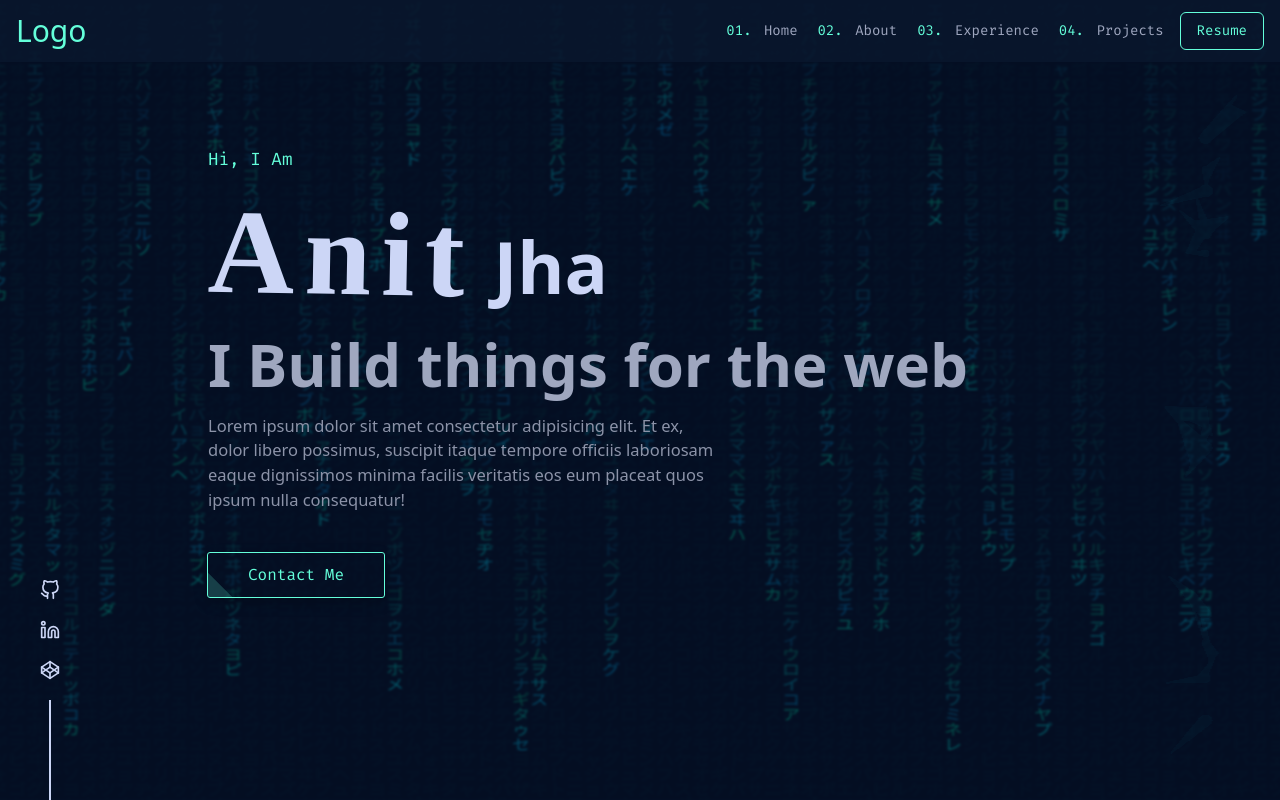
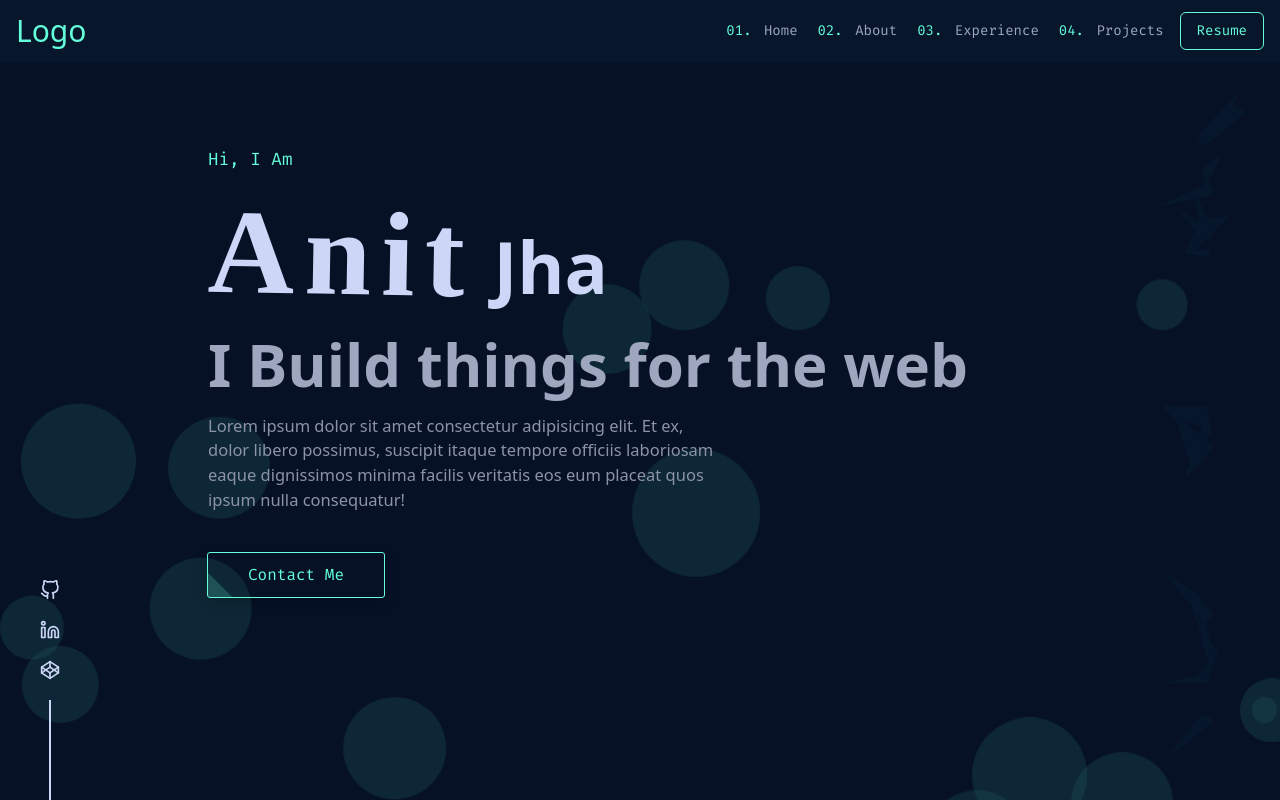
Before and after one commit to AnitKrJha/My-Portfolio, a React (Vite) app: page / in a window 1280 px wide. Shown: the top 800 px of the page. Built offline with nearby package versions, Linux system fonts and the light colour scheme; a web font is replaced by a local one.

Commit message:
replaced matrix with bubbles

```diff
--- /dev/null
+++ b/src/components/animatedBg.component.jsx
@@ -0,0 +1,60 @@
+import '../sass/components/animatedBg.styles.scss'
+
+const AnimatedBg = ()=>{
+    return(
+        <div className="bubbles">
+  <div className="bubble"></div>
+  <div className="bubble"></div>
+  <div className="bubble"></div>
+  <div className="bubble"></div>
+  <div className="bubble"></div>
+  <div className="bubble"></div>
+  <div className="bubble"></div>
+  <div className="bubble"></div>
+  <div className="bubble"></div>
+  <div className="bubble"></div>
+  <div className="bubble"></div>
+  <div className="bubble"></div>
+  <div className="bubble"></div>
+  <div className="bubble"></div>
+  <div className="bubble"></div>
+  <div className="bubble"></div>
+  <div className="bubble"></div>
+  <div className="bubble"></div>
+  <div className="bubble"></div>
+  <div className="bubble"></div>
+  <div className="bubble"></div>
+  <div className="bubble"></div>
+  <div className="bubble"></div>
+  <div className="bubble"></div>
+  <div className="bubble"></div>
+  <div className="bubble"></div>
+  <div className="bubble"></div>
+  <div className="bubble"></div>
+  <div className="bubble"></div>
+  <div className="bubble"></div>
+  <div className="bubble"></div>
+  <div className="bubble"></div>
+  <div className="bubble"></div>
+  <div className="bubble"></div>
+  <div className="bubble"></div>
+  <div className="bubble"></div>
+  <div className="bubble"></div>
+  <div className="bubble"></div>
+  <div className="bubble"></div>
+  <div className="bubble"></div>
+  <div className="bubble"></div>
+  <div className="bubble"></div>
+  <div className="bubble"></div>
+  <div className="bubble"></div>
+  <div className="bubble"></div>
+  <div className="bubble"></div>
+  <div className="bubble"></div>
+  <div className="bubble"></div>
+  <div className="bubble"></div>
+  <div className="bubble"></div>
+</div>
+    )
+}
+
+export default AnimatedBg;
--- a/src/components/experience.component.jsx
+++ b/src/components/experience.component.jsx
@@ -1,7 +1,7 @@
 import LineHeading from "./line-heading.component";
 import { useEffect, useRef } from "react";
 import uniqueId from "../utils/uniquekey";
-import { ExperienceData } from "../utils/expereince-data";
+import { ExperienceData } from "../utils/data/expereince-data";
 import "../sass/components/experience.component.scss";
 const Exprerience = () => {
   const exRef = useRef();
--- a/src/components/featured-projects-directory.component.jsx
+++ b/src/components/featured-projects-directory.component.jsx
@@ -1,5 +1,5 @@
 import FeaturedProject from "./featured.component";
-import { FeaturedProjectsData } from "../utils/featured-project-data";
+import { FeaturedProjectsData } from "../utils/data/featured-project-data";
 import uniqueId from '../utils/uniquekey'
 import LineHeading from "../components/line-heading.component";
 import "../sass/components/featured-projects.styles.scss";
--- a/src/components/landing.component.jsx
+++ b/src/components/landing.component.jsx
@@ -1,4 +1,5 @@
 import "../sass/components/landing.styles.scss";
+import '../sass/components/animatedBg.styles.scss'
 import gsap from "gsap";
 import NewButton from "./button-new.component";
 import LeftHandle from "./lefthandle.component";
@@ -19,7 +20,7 @@ const Landing = () => {
 
     },containerRef)
 
-    CreateRain();
+    // CreateRain();
     Constellation();
 
     return ()=>ctx.revert()
--- a/src/components/project-card-directory.component.jsx
+++ b/src/components/project-card-directory.component.jsx
@@ -1,6 +1,6 @@
 import "../sass/components/project-card-directory.styles.scss";
 import AccentHeading from "../components/accent-heading.component";
-import { OtherProjectsData } from "../utils/other-project-data";
+import { OtherProjectsData } from "../utils/data/other-project-data";
 import uniqueId from "../utils/uniquekey";
 import OtherProjectCard from "./project-card.component";
 const OtherProjectDirectory = () => {
--- a/src/main.jsx
+++ b/src/main.jsx
@@ -3,6 +3,7 @@ import ReactDOM from 'react-dom/client'
 import App from './App'
 import SidePanel from './components/side-panel.component'
 import Navigation from './components/navigation.component'
+import AnimatedBg from './components/animatedBg.component'
 import './index.scss'
 
 ReactDOM.createRoot(document.getElementById('root')).render(
@@ -10,6 +11,6 @@ ReactDOM.createRoot(document.getElementById('root')).render(
     <Navigation/>
     <App />
     <SidePanel/>
-
+     <AnimatedBg/>
   </>
 )
--- /dev/null
+++ b/src/sass/components/animatedBg.styles.scss
@@ -0,0 +1,88 @@
+@import './../abstract/variables';
+body {
+    background: #1a1e23;
+    margin: 0;
+  }
+
+  $bubble-count: 50;
+  $sway-type: "sway-left-to-right", "sway-right-to-left";
+
+  @function random_range($min, $max) {
+    $rand: random();
+    $random_range: $min + floor($rand * (($max - $min) + 1));
+    @return $random_range;
+  }
+
+  @function sample($list) {
+    @return nth($list, random(length($list)));
+  }
+
+  .bubbles {
+    position: fixed;
+    top: 0;
+    z-index: -20;
+    width: 100%;
+    height: 100vh;
+    overflow: hidden;
+  }
+
+  .bubble {
+    position: absolute;
+    left: var(--bubble-left-offset);
+    bottom: -75%;
+    display: block;
+    width: var(--bubble-radius);
+    height: var(--bubble-radius);
+    border-radius: 50%;
+    animation: float-up var(--bubble-float-duration) var(--bubble-float-delay) ease-in infinite;
+
+    &::before {
+      position: absolute;
+      content: '';
+      top: 0;
+      left: 0;
+      width: 100%;
+      height: 100%;
+      background:rgba($color: $accent, $alpha: 0.3);
+      border-radius: inherit;
+      animation: var(--bubble-sway-type) var(--bubble-sway-duration) var(--bubble-sway-delay) ease-in-out alternate infinite;
+    }
+
+    @for $i from 0 through $bubble-count {
+      &:nth-child(#{$i}) {
+        --bubble-left-offset: #{random_range(0vw, 100vw)};
+        --bubble-radius: #{random_range(1vw, 10vw)};
+        --bubble-float-duration: #{random_range(6s, 12s)};
+        --bubble-sway-duration: #{random_range(4s, 6s)};
+        --bubble-float-delay: #{random_range(0s, 4s)};
+        --bubble-sway-delay: #{random_range(0s, 4s)};
+        --bubble-sway-type: #{sample($sway-type)};
+      }
+    }
+  }
+
+  @keyframes float-up {
+    to {
+      transform: translateY(-175vh);
+    }
+  }
+
+  @keyframes sway-left-to-right {
+    from {
+      transform: translateX(-100%);
+    }
+
+    to {
+      transform: translateX(100%);
+    }
+  }
+
+  @keyframes sway-right-to-left {
+    from {
+      transform: translateX(100%);
+    }
+
+    to {
+      transform: translateX(-100%);
+    }
+  }
```
Also changed, not shown: src/utils/Data/expereince-data.js (renamed from src/utils/expereince-data.js), src/utils/Data/featured-project-data.js (renamed from src/utils/featured-project-data.js), src/utils/Data/other-project-data.js (renamed from src/utils/other-project-data.js).
